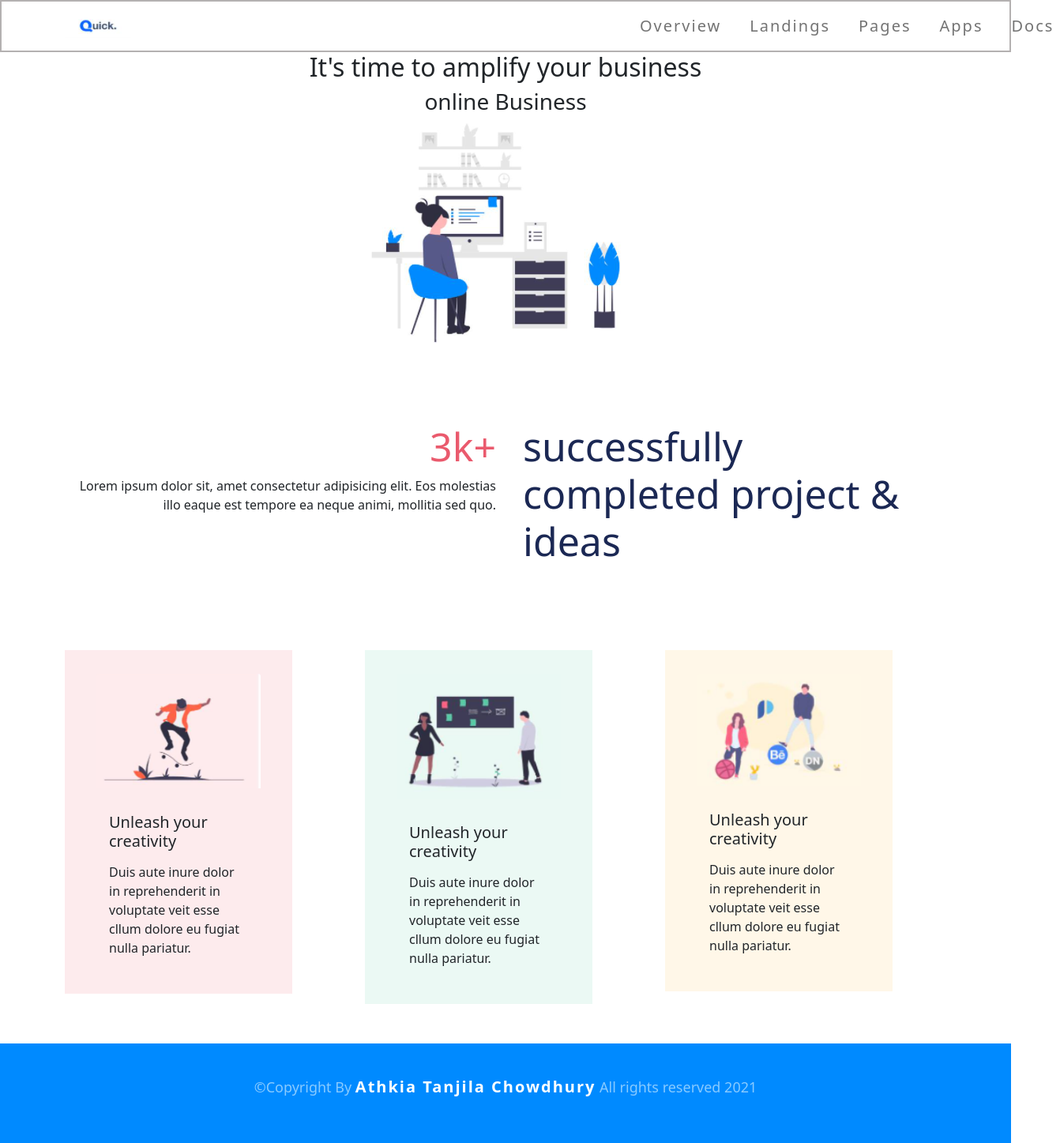
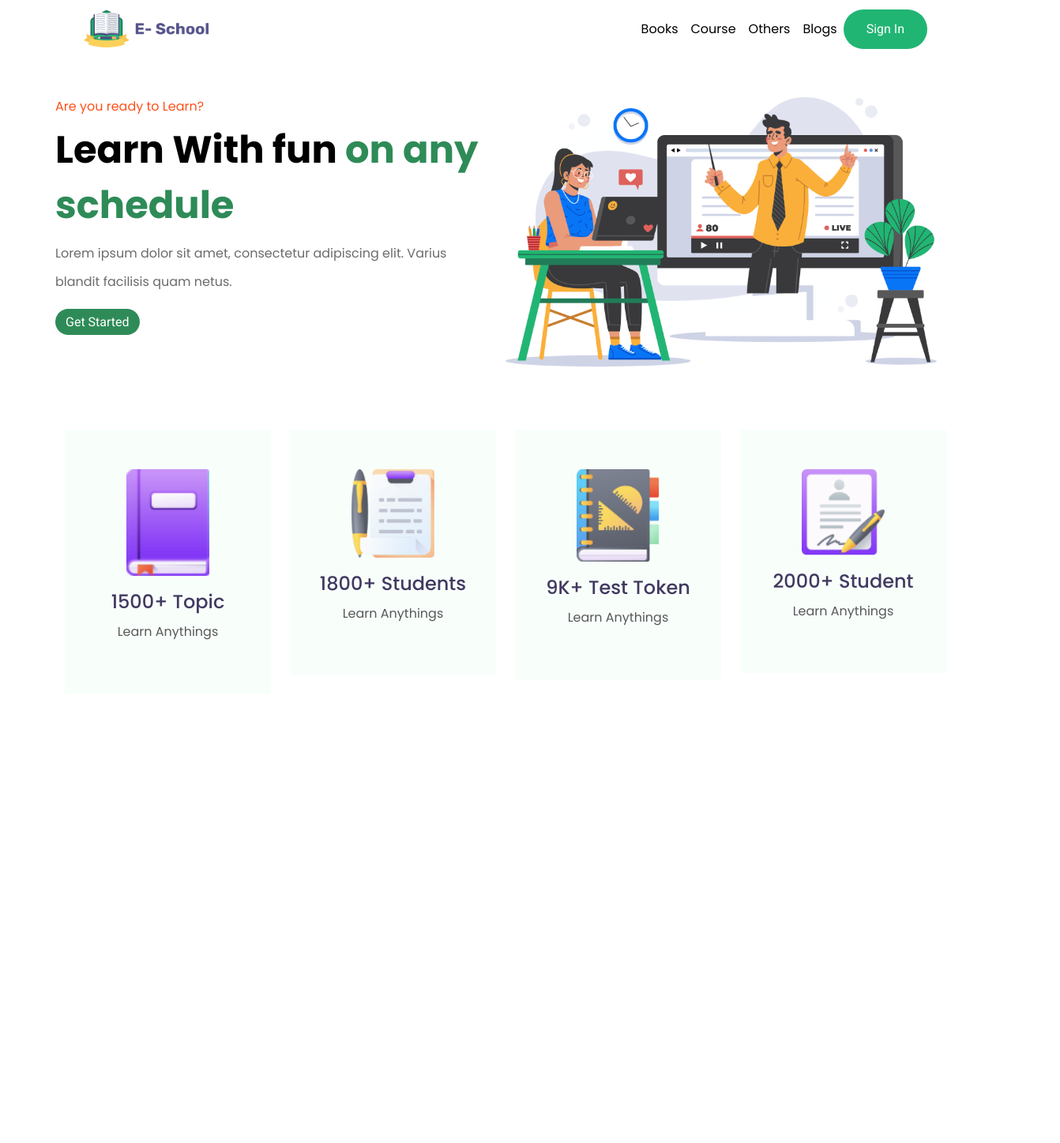
Before and after one commit to Tanjila-Chowdhury1/Wakip, a plain HTML site: page index.html in a window 1280 px wide. Shown: the whole page at 79% size, 1342 px wide, since content can reach past the window. After the commit the page ends 948 px from the top, so only its background shows below. Drawn offline with nearby package versions, Linux system fonts and the light colour scheme.

Commit message:
Add files via upload

```diff
--- a/css/style.css
+++ b/css/style.css
@@ -1,125 +1,158 @@
+/* font-family: 'Poppins', sans-serif; */
+/* font-family: 'Roboto', sans-serif; */
+
 *{
+
     margin: 0;
     padding: 0;
 }
-.navbar{
-    border: 2px solid rgb(180, 177, 177);
+.navbar-brand{
+
+    width: 15%;
+    }
+    .navbar-brand img{
+
+
+    }
+    .navbar-light .navbar-nav .nav-link {
+
+color: #000;
+
+font-size: 16px;
+
+font-weight: 400;
+
+font-family: 'Poppins', sans-serif;
+
+text-transform: capitalize;
+    }
+
+    .btn-signin {
+        font-family: Roboto;
+        background: #21B573;
+        padding: 12px 28px;
+        color: #fff;
+        color: white;
+        text-transform: capitalize;
+        border-radius: 30px;
+    }
+.btn-signin:hover{
+color: #fff;
+background-color: seagreen;
+}
+.navbar-nav{
+
+    align-items: center;
+}
+.header{
+    background: #F0FFF0
+}
+.banner-content h1{
+    font-family: Poppins;
+font-style: normal;
+font-weight: bold;
+font-size: 48px;
+line-height: 70px;
+/* or 146% */
+
+
+color: #000000;
+
 
 }
+.banner-content h1 span{
+    color: seagreen;
+}
+.banner-content h5{
+    font-family: Poppins;
+font-style: normal;
+font-weight: normal;
+font-size: 16px;
+line-height: 24px;
+/* identical to box height */
 
-.collapse{
-    margin-left: 600px;
+
+color: #FD511A;
+
+
 }
+.banner-content p{
+font-family: Poppins;
+font-style: normal;
+font-weight: normal;
+font-size: 16px;
+line-height: 36px;
 
 
 
-.nav-item{
-    font-size: 20px;
-    letter-spacing: 2px;
-    text-transform: capitalize;
-    margin-left: 20px;
-}
-.content1{
-text-align: center;
-margin-top: 20px;
-margin-bottom: 20px;
-
-}
-
-.content1 h2{
- font-size: 50px;
- margin: 20px 0;
-}
-
-.content1 h3{
-    font-size: 50px;
-    color: rgb(45, 90, 185);
-    margin: 20px 0;
-}
-
-.text_content{
-
-    text-align: center;
-
-    margin-top: 100px;
-    margin-bottom: 100px;
-}
+color: #6C6B6B;
 
 
 
-.left h2 {
+}
+.btn-started{
+    border-radius: 30px;
+    background-color: seagreen;
+    text-transform: capitalize;
 
-font-size: 50px;
-text-align: right;
- color: rgb(234, 90, 109);
-}
+    font-family: Roboto;
 
-.left p{
     font-size: 16px;
-    text-align: right;
-}
-
-
-.right h2{
-    text-align: left;
-    font-size: 50px;
-   color: rgb(27, 40, 84);
-   margin-left: 10px;
-}
-
-.card-section{
-    margin: 50px 0;
-}
-
-
-.card1{
- background-color: #FDEBED;
- padding: 30px 40px;
-}
-
-.card-title {
-    margin:15px 0 ;
-    }
+    line-height: 19px;
 
 
 
-.card2{
-    padding: 30px 40px;
+    color: #FFFFFF;}
+    .btn-started:hover{
+    color: #fff;
+    background-color: seagreen;
 
-    background-color: #EBF9F4;
-}
+    }
 
-.card3{
-    padding: 30px 40px;
-    background-color: #FFF7E8;
-}
+.spaceing{
+        padding: 50px 0;
+    }
+    .feature{
+        text-align: center;
+        background: #F8FFFB;
+        padding: 50px 0;
 
-.card1, .card2 .card3 img{
-width: 100;
-}
+    }
+    .feature img{
+       width: 40%;
+        margin-bottom: 15px;
+
+    }
+    .feature h2{
+        font-family: Poppins;
+font-style: normal;
+font-weight: 500;
+font-size: 24px;
+line-height: 36px;
 
 
-footer
-{
-     background-color: #008AFF;
-     text-align: center;
-     padding: 40px 0;
-     margin-top: 50px;
+
+color: #413960;
+
     }
+    .feature p{
+        font-family: Poppins;
+font-style: normal;
+font-weight: normal;
+font-size: 16px;
+line-height: 24px;
 
-footer p{
 
-color: #88caff;
 
-font-size: 18px;
-}
- footer p span{
+color: #585859;
 
-color: #fff;
 
-font-size: 20px;
-
-font-weight: 700;
-
-letter-spacing: 2px;
- }
+    }
+    .feature-section{
+        margin-top: 30px;
+        margin-bottom: 70px;
+    }
+    .feature:hover{
+        background-color: #fff;
+        box-shadow: 0px 20px 40px rgba(0, 0, 0, 0.1);
+    }
--- a/index.html
+++ b/index.html
@@ -1,146 +1,130 @@
-
-
 <!doctype html>
 <html lang="en">
   <head>
     <!-- Required meta tags -->
     <meta charset="utf-8">
     <meta name="viewport" content="width=device-width, initial-scale=1">
+    <title>E-School</title>
+    <!--fonts-->
+    <link rel="preconnect" href="https://fonts.gstatic.com">
+<link href="https://fonts.googleapis.com/css2?family=Poppins:ital,wght@0,100;0,200;0,300;0,400;0,500;0,600;0,700;0,800;0,900;1,500&family=Roboto:wght@100;300;400;500;700;900&display=swap" rel="stylesheet">
 
     <!-- Bootstrap CSS -->
-      <link href="https://cdn.jsdelivr.net/npm/bootstrap@5.0.1/dist/css/bootstrap.min.css" rel="stylesheet" >
+    <link href="https://cdn.jsdelivr.net/npm/bootstrap@5.0.1/dist/css/bootstrap.min.css" rel="stylesheet">
     <link rel="stylesheet" href="css/style.css">
 
-      <title>Quick</title>
+
   </head>
   <body>
 
+<!--header part start here-->
+<header>
+    <div class="container">
+        <div class="row">
             <nav class="navbar navbar-expand-lg navbar-light">
-          <div class="container">
-            <a class="navbar-brand" href="#"><img src="images/logo.PNG" alt=""></a>
-            <button class="navbar-toggler" type="button" data-bs-toggle="collapse" data-bs-target="#navbarNav" aria-controls="navbarNav" aria-expanded="false" aria-label="Toggle navigation">
+                <div class="container-fluid">
+                  <a class="navbar-brand" href="#"><img src="images/logo.png"
+                    class="img-fluid" alt=""></a>
+
+                  <button class="navbar-toggler" type="button" data-bs-toggle="collapse" data-bs-target="#navbarSupportedContent" aria-controls="navbarSupportedContent" aria-expanded="false" aria-label="Toggle navigation">
                     <span class="navbar-toggler-icon"></span>
                   </button>
-            <div class="collapse navbar-collapse" id="navbarNav">
-              <ul class="navbar-nav m-auto">
+                  <div class="collapse navbar-collapse" id="navbarSupportedContent">
+                    <ul class="navbar-nav ms-auto mb-2 mb-lg-0">
                       <li class="nav-item">
-                  <a class="nav-link " href="#">overview</a>
+                        <a class="nav-link" aria-current="page" href="#">Books</a>
                       </li>
                       <li class="nav-item">
-                  <a class="nav-link" href="#">landings</a>
+                        <a class="nav-link" href="#">course</a>
                       </li>
                       <li class="nav-item">
-                  <a class="nav-link" href="#">pages</a>
+                        <a class="nav-link" href="#">others</a>
                       </li>
                       <li class="nav-item">
-                  <a class="nav-link" href="#">apps</a>
+                        <a class="nav-link" href="#">blogs</a>
                       </li>
                       <li class="nav-item">
-                  <a class="nav-link" href="#">docs</a>
+                        <a class="btn btn-signin" href="#">sign in</a>
                       </li>
 
                     </ul>
+
                   </div>
                 </div>
               </nav>
-
-        <div class="container-content1">
-          <div class="row">
-            <div class="col-12" style="text-align: center;">
-              <div >
-                <h2>It's time to amplify your business</h2>
+              <div class="row spaceing">
+                <div class="col-md-6 banner-content">
+                  <h5>Are you ready to Learn?</h5>
+                  <h1>Learn With fun <span> on any schedule</span></h1>
+                  <p>Lorem ipsum dolor sit amet, consectetur adipiscing elit. Varius blandit facilisis quam netus.</p>
+                  <a href="" class="btn btn-started">Get Started</a>
+                </div>
+                <div class="col-md-6">
+                  <img src="images/banner.png" class="img-fluid" alt="">
                 </div>
 
-              <div>
-                <h3>online Business</h3>
               </div>
 
-              <div>
-                <img src="images/images.PNG" alt="">
         </div>
 
 
     </div>
-          </div>
+
+
+</header>
+<!--header part end here-->
+<!--feature part start here-->
+<section class="feature-section">
+  <div class="container">
+    <div class="row">
+      <div class="col-md-3">
+        <div class="feature">
+          <img src="images/service1.png" class="img-fluid" alt="">
+          <h2>1500+ Topic</h2>
+          <p>Learn Anythings</p>
+
         </div>
 
-        <div class="container text_content">
-          <div class="row">
-            <div class="col-6" style="text-align: center;">
-              <div class="left" >
-                <h2>3k+</h2>
-                <p>Lorem ipsum dolor sit, amet consectetur adipisicing elit. Eos molestias illo eaque est tempore ea neque animi, mollitia sed quo.</p>
+      </div>
+      <div class="col-md-3">
+        <div class="feature">
+          <img src="images/service 2.png" class="img-fluid" alt="">
+          <h2>1800+ Students</h2>
+          <p>Learn Anythings</p>
+
         </div>
 
+      </div>
+      <div class="col-md-3">
+        <div class="feature">
+          <img src="images/service3.png" class="img-fluid" alt="">
+          <h2>9K+ Test Token</h2>
+          <p>Learn Anythings</p>
 
         </div>
-              <div class="col-6">
-                 <div class="right" style="text-align: center;">
-                <h2>successfully completed project & ideas</h2>
-              </div>
-            </div>
-
 
       </div>
-        </div>
+      <div class="col-md-3">
+        <div class="feature">
+          <img src="images/service4.png" class="img-fluid" alt="">
+          <h2>2000+ Student</h2>
+          <p>Learn Anythings</p>
 
-        <div class="container card=section">
-          <div class="row">
-            <div class="col-4">
-
-              <div class="card1" style="width: 18rem;">
-                <img src="images/item one.PNG" class="card-img-top" alt="...">
-                <div class="card-body">
-                  <h5 class="card-title">Unleash your creativity</h5>
-                  <p class="card-text">Duis aute inure dolor in reprehenderit in voluptate veit esse cllum dolore eu fugiat nulla pariatur.</p>
-
-                </div>
-              </div>
-            </div>
-            <div class="col-4">
-              <div class="card2" style="width: 18rem;">
-                <img src="images/item two.PNG" class="card-img-top" alt="...">
-                <div class="card-body">
-                  <h5 class="card-title">Unleash your creativity</h5>
-                  <p class="card-text">Duis aute inure dolor in reprehenderit in voluptate veit esse cllum dolore eu fugiat nulla pariatur.</p>
-
-                </div>
         </div>
 
       </div>
 
-            <div class="col-4">
-              <div class="card3" style="width: 18rem;">
-                <img src="images/item three.PNG" class="card-img-top" alt="...">
-                <div class="card-body">
-                  <h5 class="card-title">Unleash your creativity</h5>
-                  <p class="card-text">Duis aute inure dolor in reprehenderit in voluptate veit esse cllum dolore eu fugiat nulla pariatur.</p>
-
-                </div>
     </div>
 
   </div>
-          </div>
-        </div>
+
+</section>
 
 
-  <!-- Footer -->
-  <footer>
-    <p>&copy;Copyright By <span>Athkia Tanjila Chowdhury</span> All rights reserved 2021</p>
-  </footer>
-
-  <!-- Footer -->
 
 
-      <!-- Optional JavaScript; choose one of the two! -->
-
-      <!-- Option 1: Bootstrap Bundle with Popper -->
     <script src="https://cdn.jsdelivr.net/npm/bootstrap@5.0.1/dist/js/bootstrap.bundle.min.js"></script>
 
-      <!-- Option 2: Separate Popper and Bootstrap JS -->
-      <!--
-      <script src="https://cdn.jsdelivr.net/npm/@popperjs/core@2.9.2/dist/umd/popper.min.js" integrity="sha384-IQsoLXl5PILFhosVNubq5LC7Qb9DXgDA9i+tQ8Zj3iwWAwPtgFTxbJ8NT4GN1R8p" crossorigin="anonymous"></script>
-      <script src="https://cdn.jsdelivr.net/npm/bootstrap@5.0.1/dist/js/bootstrap.min.js" integrity="sha384-Atwg2Pkwv9vp0ygtn1JAojH0nYbwNJLPhwyoVbhoPwBhjQPR5VtM2+xf0Uwh9KtT" crossorigin="anonymous"></script>
-      -->
+
   </body>
 </html>
```
Also changed, not shown: images/banner.png (added), images/course1.png (added), images/course2.png (added), images/course3.png (added), images/logo.png (added), images/service 2.png (added), images/service1.png (added), images/service3.png (added), images/service4.png (added). Lines whose indentation alone changed are shown as unchanged.
